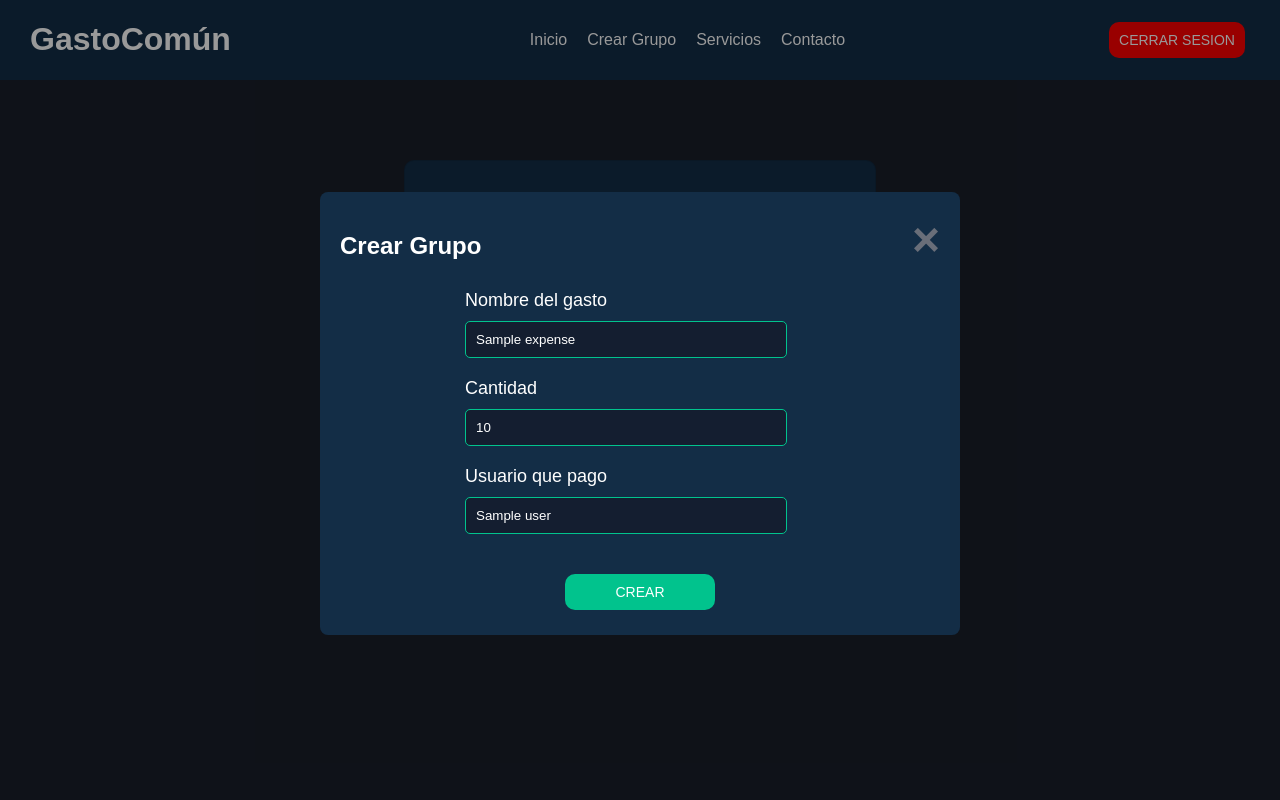
After one commit to AntonCanzobre/proyectoALS, a Flask app: template views/templates/group/addExpense.html in a window 1280 px wide. The commit adds this page. Run offline with Flask 3, Linux system fonts and the light colour scheme; the template is opened without the code that fills it: most values are stand-ins (such as "Sample title", 1, 10 or a date in 2020).

Commit message:
Add expenses hecho

```diff
--- a/app.py
+++ b/app.py
@@ -103,14 +103,6 @@ def home():
     if user:
         username = user.username
 
-    # grupo1 = GroupDto("Grupo 1", "", ["anton", "Persona2", "Persona3"], 100)
-    # grupo2 = GroupDto("Grupo 2", "", ["Persona4", "Persona5"], 150)
-    # grupo3 = GroupDto("Grupo 3", "", ["Persona6", "Persona7", "anton"], 200)
-
-    # srp.save(grupo1)
-    # srp.save(grupo2)
-    # srp.save(grupo3)
-
     groups_list = GroupDto.get_all_groups(srp,username=username)
 
     sust = {
@@ -118,8 +110,7 @@ def home():
         "groups_list" : groups_list,
     }
 
-    g = GroupDto.search_group(srp, "Grupo 1", username)
-    print(g)
+
 
     return flask.render_template("home.html", **sust)
 
--- a/static/css/groupStyle.css
+++ b/static/css/groupStyle.css
@@ -163,3 +163,52 @@
     display: flex;
     justify-content: center;
 }
+
+/* Estilos para el modal */
+.modal {
+    display: block;
+    position: fixed;
+    z-index: 1000;
+    left: 0;
+    top: 0;
+    width: 100%;
+    height: 100%;
+    overflow: auto;
+    background-color: rgba(0, 0, 0, 0.4);
+}
+
+.btn-add-expense {
+    display: flex;
+    justify-content: center;
+    background-color: #01C38D;
+}
+
+.btn-add-expense:hover {
+    background-color: #008b64;
+
+}
+
+/* Contenido del modal */
+.modal-content {
+    background-color: #132D46;
+    margin: 15% auto;
+    padding: 20px;
+    width: 80%;
+    max-width: 600px;
+    border-radius: 8px;
+}
+
+/* Botón de cierre */
+.close {
+    color: #696E79;
+    float: right;
+    font-size: 48px;
+    font-weight: bold;
+}
+
+.close:hover,
+.close:focus {
+    color: black;
+    text-decoration: none;
+    cursor: pointer;
+}
--- a/templates/home.html
+++ b/templates/home.html
@@ -23,6 +23,7 @@
                         <tr class="expenses-table-row">
                             <td class="expenses-table-cell"> {{ g.name }} </td>
                             <td class="expenses-table-cell"> {{ g.expenses }} </td>
+                            <td class="expenses-table-cell"> <a href='/group/view/{{ g.name }}'>{{ g.name }}</a></td>
                         </tr>
                     {% endfor %}
 
--- /dev/null
+++ b/views/templates/group/addExpense.html
@@ -0,0 +1,34 @@
+{% extends "viewGroup.html" %}
+
+{% block modal %}
+<div id="modal" class="modal">
+    <div class="modal-content">
+        <a href="/group/view/{{ group.name }}"><span class="close">&times;</span></a>
+        <h2 class="group-heading">Crear Grupo</h2>
+        <div class="group-form">
+            <form method="POST" action="{{ url_for('group_blpr.add_expense', name=group.name) }}">
+
+                <div class="div-form">
+                    <label for="name-expense">Nombre del gasto</label>
+                    <input type="text" class="form-group" name="name-expense" placeholder="Nombre de Gasto" value="{{ expense.name }}"/>
+                </div>
+
+                <div class="div-form">
+                    <label for="amount-expense">Cantidad</label>
+                    <input type="text" class="form-group" name="amount-expense" placeholder="Cantidad" value="{{ expense.amount }}"/>
+                </div>
+
+                <div class="div-form">
+                    <label for="user-expense">Usuario que pago</label>
+                    <input type="text" class="form-group" name="user-expense" placeholder="Usuario" value="{{ expense.user }}"/>
+                </div>
+
+                <div class="div-form-btn">
+                    <button type="submit" class="btn btn-submit">Crear</button>
+                </div>
+
+            </form>
+        </div>
+    </div>
+</div>
+{% endblock %}
--- /dev/null
+++ b/views/templates/group/viewGroup.html
@@ -0,0 +1,46 @@
+{% extends "layout.html" %}
+
+{% block css %}
+<link rel="stylesheet" href="{{ url_for('static', filename = 'css/groupStyle.css') }}">
+{% endblock %}
+
+{% block content %}
+
+
+    <div class="container-group">
+        <h2 class="group-heading">Grupo {{group.name}} </h2>
+        <p class="description-group">
+            {{ group.description }}
+        </p>
+        <a href="/group/view/{{ group.name }}/expense/add"
+        class="btn btn-add-expense">Añadir Gasto </a>
+        <div>
+            <h3>Gastos: </h3>
+            {% if group.expenses %}
+            <table>
+                <tr>
+                    <th>Gasto</th>
+                    <th>Cantidad</th>
+                    <th>Persona</th>
+                </tr>
+
+                {% for expense in expenses %}
+                    <tr>
+                        <td> {{expense.name}} </td>
+                        <td> {{expense.amount}} </td>
+                        <td> {{expense.user}} </td>
+
+                    </tr>
+                {% endfor %}
+
+            </table>
+            {% else %}
+                <p><b>No hay gastos</b></p>
+            {% endif %}
+        </div>
+    </div>
+
+    {% block modal %}
+    {% endblock %}
+
+{% endblock %}
```
Also changed, not shown: model/Expensesdto.py (+9 -3 lines), model/Groupdto.py (+24 -0 lines), views/group.py (+61 -4 lines), views/templates/group/crearGroup.html (+13 -9 lines).
